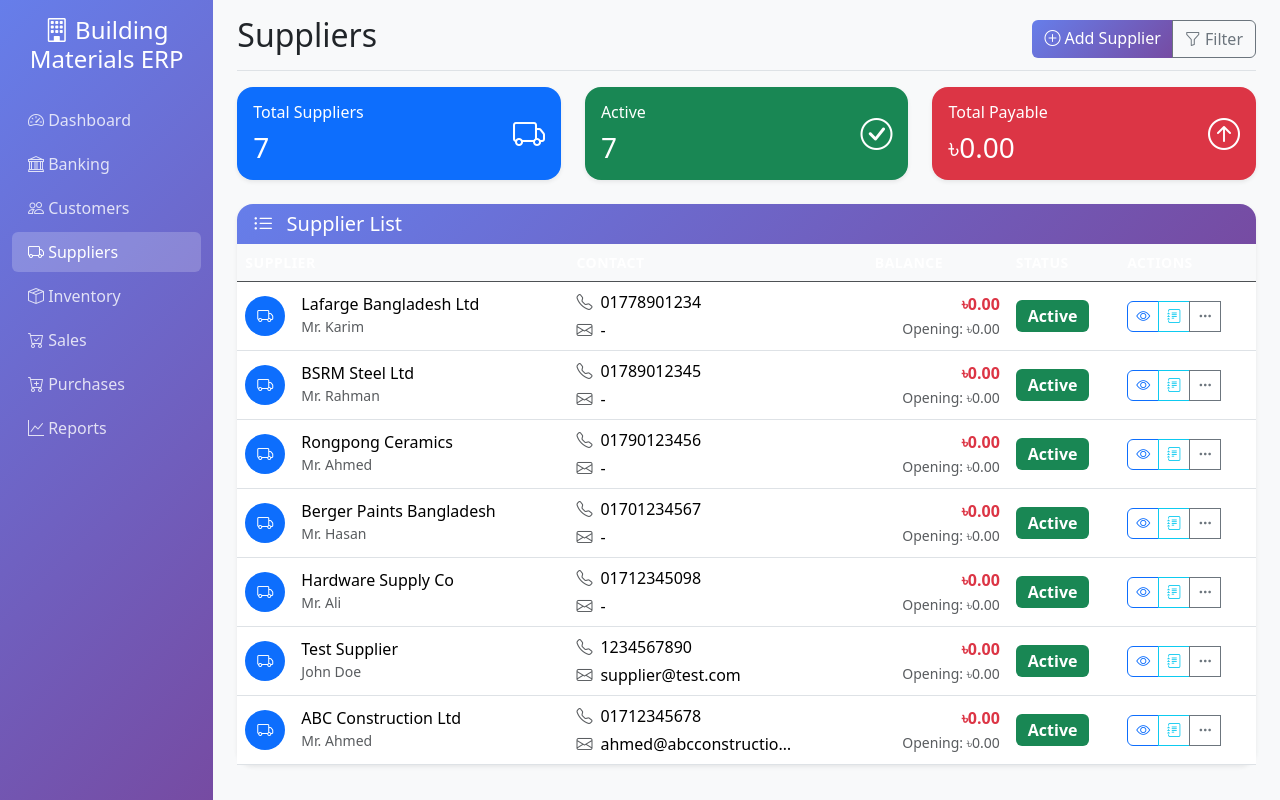
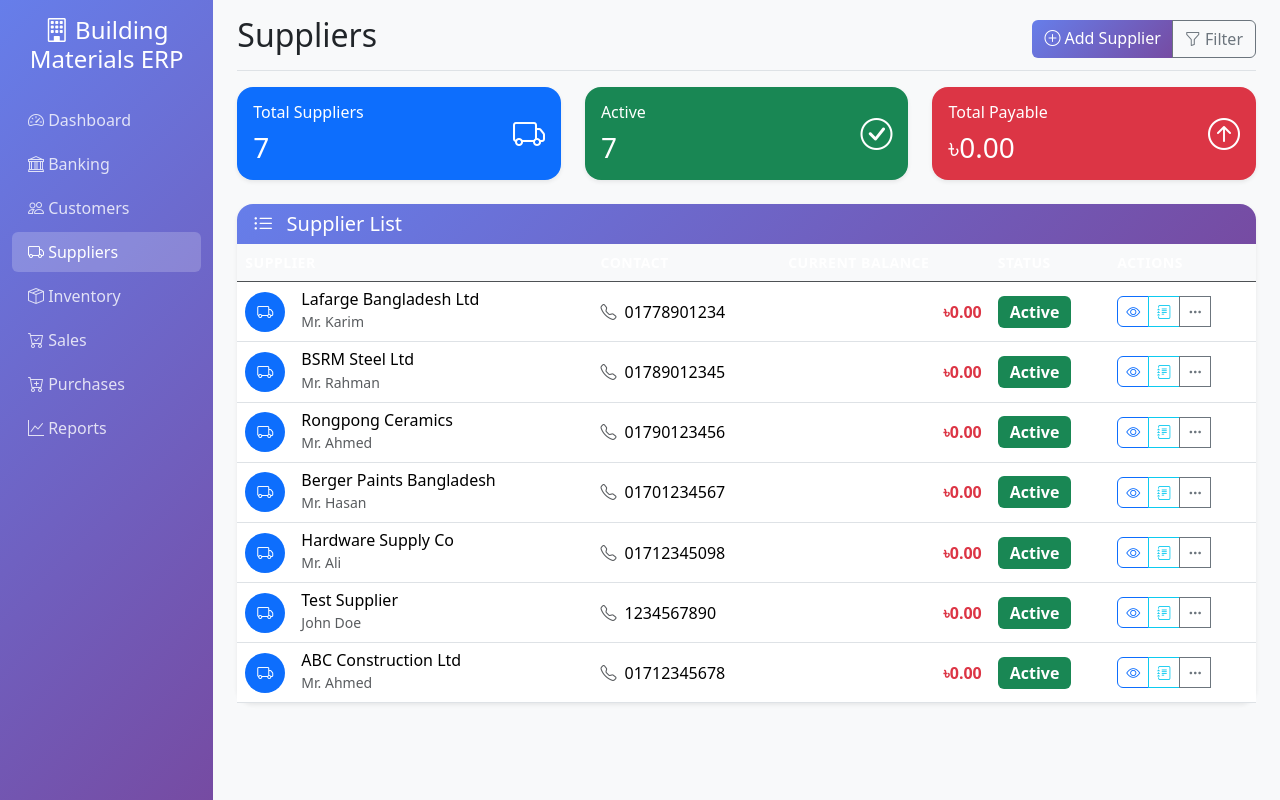
Before and after one commit to giasuddin90/minierp, a Django app: page /suppliers/ in a window 1280 px wide. Run offline with Django 5.2, Linux system fonts and the light colour scheme; data comes from the database, SQL or seed files in the repository.

Commit message:
work supplies

```diff
--- a/templates/suppliers/supplier_list.html
+++ b/templates/suppliers/supplier_list.html
@@ -90,7 +90,7 @@
                             <tr>
                                 <th>Supplier</th>
                                 <th>Contact</th>
-                                <th>Balance</th>
+                                <th>Current Balance</th>
                                 <th>Status</th>
                                 <th>Actions</th>
                             </tr>
@@ -109,24 +109,17 @@
                                         </div>
                                     </div>
                                 </td>
-                                <td>
-                                    <div>
-                                        <div class="d-flex align-items-center mb-1">
-                                            <i class="bi bi-telephone me-2 text-muted"></i>
-                                            <span>{{ supplier.phone|default:"-" }}</span>
-                                        </div>
-                                        <div class="d-flex align-items-center">
-                                            <i class="bi bi-envelope me-2 text-muted"></i>
-                                            <span class="text-truncate" style="max-width: 200px;">{{ supplier.email|default:"-" }}</span>
-                                        </div>
-                                    </div>
-                                </td>
+                                        <td>
+                                            <div class="d-flex align-items-center">
+                                                <i class="bi bi-telephone me-2 text-muted"></i>
+                                                <span>{{ supplier.phone|default:"No phone" }}</span>
+                                            </div>
+                                        </td>
                                 <td>
                                     <div class="text-end">
                                         <div class="fw-bold {% if supplier.current_balance >= 0 %}text-danger{% else %}text-success{% endif %}">
                                             ৳{{ supplier.current_balance|floatformat:2 }}
                                         </div>
-                                        <small class="text-muted">Opening: ৳{{ supplier.opening_balance|floatformat:2 }}</small>
                                     </div>
                                 </td>
                                 <td>
```
